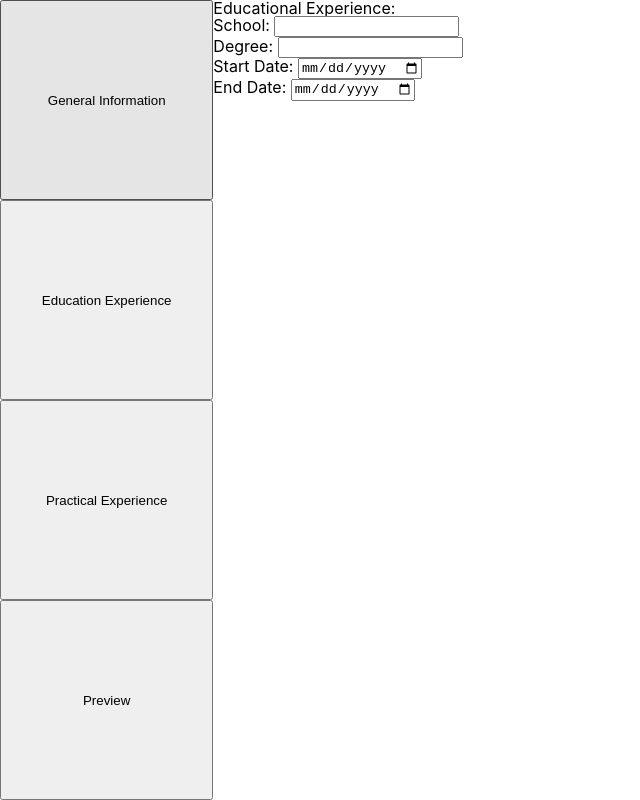
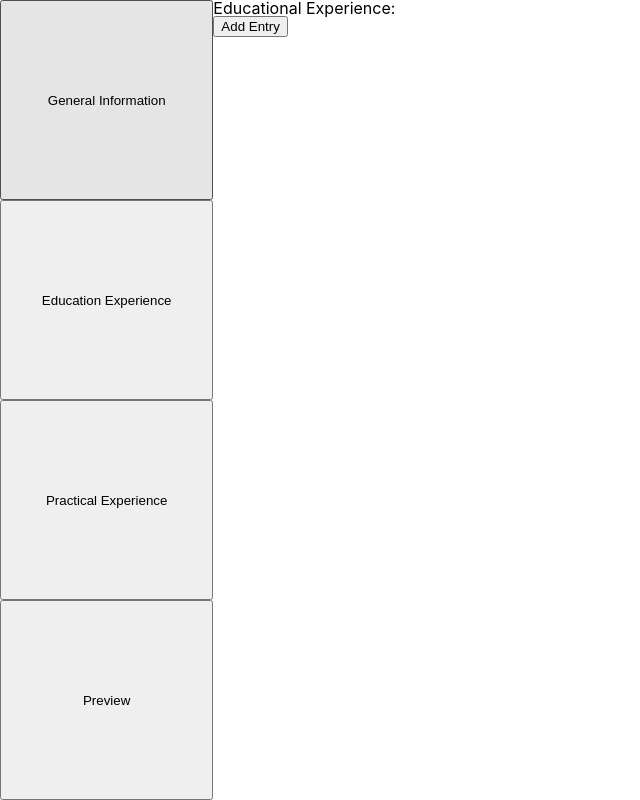
Before and after one commit to aaronlmjohnson/cv-project, a React (Create React App) app: page / in a window 1280 px wide. Both pictures are taken after a click on the button "Education Experience". Shown: the whole page, without its empty margins (0-640 px from the left). Built offline with nearby package versions, Linux system fonts and the light colour scheme.

Commit message:
added EducationEntriesForm.js

```diff
--- a/src/components/ActiveForm.js
+++ b/src/components/ActiveForm.js
@@ -1,5 +1,5 @@
 import React from "react";
-import EducationInfoForm from "./EducationInfoForm";
+import EducationEntriesForm from "./EducationEntriesForm";
 import GeneralInfoForm from "./GeneralInfoForm";
 import PracticalInfoForm from "./PracticalInfoForm";
 import Preview from "./Preview";
@@ -9,7 +9,7 @@ const ActiveForm = (props)=>{
 
     const displayActiveForm = ()=>{
         if(activeForm === "general") return <GeneralInfoForm handleChange={handleChange} generalInfo = {generalInfo}/>
-        if(activeForm === "education") return <EducationInfoForm />
+        if(activeForm === "education") return <EducationEntriesForm />
         if(activeForm === "practical") return <PracticalInfoForm />
         return <Preview handleChange={handleChange} generalInfo = {generalInfo}/>
     }
--- /dev/null
+++ b/src/components/EducationEntriesForm.js
@@ -0,0 +1,20 @@
+import React from "react";
+import DateItem from "./DateItem";
+import FormHeader from "./FormHeader";
+import EducationInfoForm from "./EducationInfoForm";
+
+const EducationEntriesForm = ()=>{
+    const addEntry = ()=>{
+        return <button id="add-education-entry">Add Entry</button>
+    }
+
+    return(
+        <div id="educational-experience-entries-form-container">
+            <FormHeader id="education-entries-form-header" value="Educational Experience:"/>
+            {addEntry()}
+            {/* <EducationInfoForm /> */}
+        </div>
+    )
+}
+
+export default EducationEntriesForm;
--- a/src/components/EducationInfoForm.js
+++ b/src/components/EducationInfoForm.js
@@ -4,9 +4,12 @@ import FormHeader from "./FormHeader";
 import TextItem from "./TextItem";
 
 const EducationInfoForm = ()=>{
+    // const addEntry = ()=>{
+    //     return <button id="add-education-entry">Add Entry</button>
+    // }
+
     return(
         <div id="educational-experience-form-container">
-            <FormHeader id="education-info-header" value="Educational Experience:"/>
             <form id="educational-experience-form">
                 <ul id="educational-experience-form-items">
                     <TextItem id={"school"} name={"school"} labelValue={"School:"}/>
```
